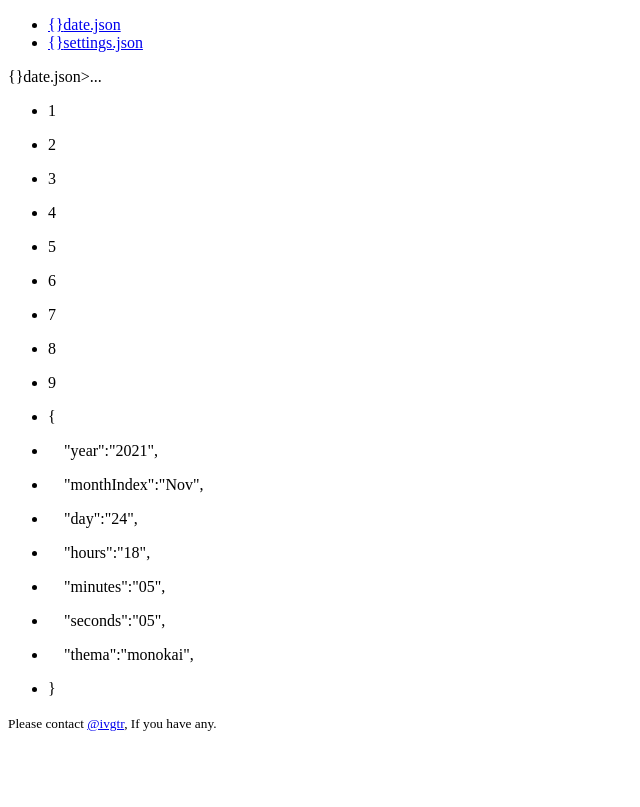
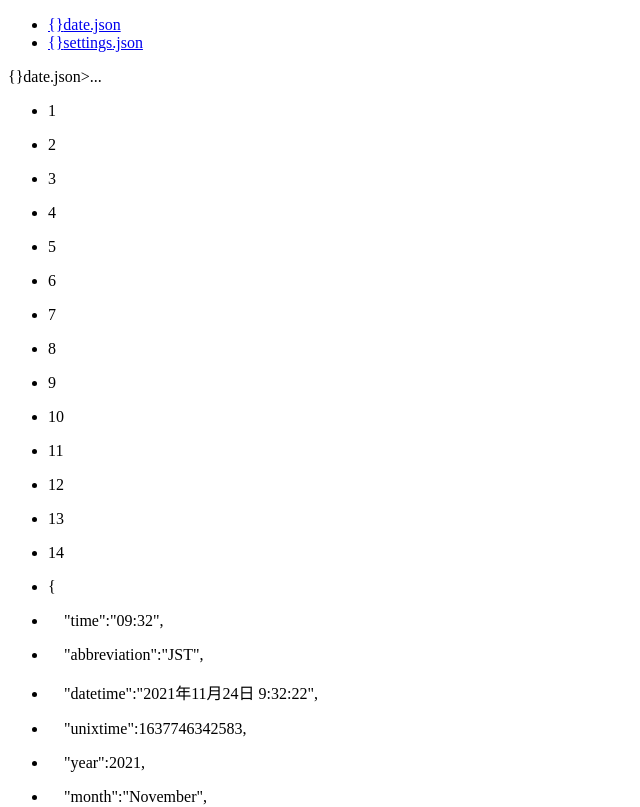
Before and after one commit to ivgtr/json-clock, a Next.js app: page /date in a window 1280 px wide. Shown: the top 807 px of the page, without its empty margins (0-640 px from the left). Built offline with nearby package versions, Linux system fonts and the light colour scheme.

Commit message:
:sparkles: add: 時計機能を追加（日本しか考えていない）

```diff
--- a/src/components/organisms/CodeBlock/index.tsx
+++ b/src/components/organisms/CodeBlock/index.tsx
@@ -1,33 +1,63 @@
 import classNames from "classnames";
 import React from "react";
 
+type JsonToken = {
+  id: number;
+  left: string;
+  center: string;
+  right: string | number;
+  indent: number;
+};
+
 interface Props {
-  lineLength: number;
+  jsonToken: JsonToken;
+  tokenLength: number;
+  index: number;
 }
 
-export const CodeBlock: React.VFC<Props> = ({ lineLength }) => {
-  return (
-    <ul>
-      {[...Array(lineLength)].map((_, i) => {
-        const lineNumber = i + 1;
+export const CodeBlock: React.VFC<Props> = React.memo(({ jsonToken, tokenLength, index }) => {
+  const isObjectKey = React.useMemo(
+    () => jsonToken.left !== "{" && jsonToken.left !== "}",
+    [jsonToken.left]
+  );
+  const isEndIndex = React.useMemo(() => index === tokenLength, [index, tokenLength]);
 
   return (
-          <li key={`line-${lineNumber}`} className={classNames("h-[18px]")}>
+    <li key={jsonToken.id} className={classNames("h-[18px]")}>
       <p
         className={classNames(
           "flex",
+          "gap-1",
           "w-full",
           "h-full",
-                "items-center",
-                "justify-center",
-                "bg-[#1E1E1E]"
+          "bg-[#1E1E1E]",
+          "text-xs",
+          "text-[#9E9E9E]"
+        )}
+        style={{ paddingLeft: `${jsonToken.indent * 16}px` }}
+      >
+        <span className={classNames(isObjectKey && "text-[#9cdcfe]")}>
+          {isObjectKey ? `"${jsonToken.left}"` : jsonToken.left}
+        </span>
+        {jsonToken.center.length > 0 && <span>{jsonToken.center}</span>}
+
+        {String(jsonToken.right).length > 0 && typeof jsonToken.right === "string" ? (
+          <span className={classNames("text-[#ce9178]")}>
+            {isObjectKey ? `"${jsonToken.right}"` : jsonToken.right}
+          </span>
+        ) : (
+          <span
+            className={classNames(
+              isObjectKey && typeof jsonToken.right === "number"
+                ? "text-[#b5cea8]"
+                : "text-[#569cd6]"
             )}
           >
-              <span className={classNames("block", "text-xs", "text-[#9E9E9E]")}>{lineNumber}</span>
+            {jsonToken.right}
+          </span>
+        )}
+        {isObjectKey && !isEndIndex && <span>{","}</span>}
       </p>
     </li>
   );
-      })}
-    </ul>
-  );
-};
+});
--- /dev/null
+++ b/src/components/organisms/JsonClock/index.tsx
@@ -0,0 +1,47 @@
+import React, { useCallback, useEffect, useRef, useState } from "react";
+import { getJsonTimeToken } from "../../../utils/getJsonTimeToken";
+import { CodeBlock } from "../CodeBlock";
+
+type JsonToken = {
+  id: number;
+  left: string;
+  center: string;
+  right: string | number;
+  indent: number;
+};
+
+interface Props {
+  defaultJsonClockTokens: JsonToken[];
+}
+
+export const JsonClock: React.VFC<Props> = ({ defaultJsonClockTokens }) => {
+  const refRequestAnimationFrame = useRef<ReturnType<typeof requestAnimationFrame>>();
+  const nowTime = Math.floor(Date.now());
+  const [jsonClockTokens, setJsonClockTokens] = useState<JsonToken[]>(defaultJsonClockTokens);
+  const tokenLength = React.useMemo(
+    () => defaultJsonClockTokens.length - 2,
+    [defaultJsonClockTokens]
+  );
+
+  const animate = useCallback(() => {
+    setJsonClockTokens(getJsonTimeToken(nowTime));
+    refRequestAnimationFrame.current = requestAnimationFrame(animate);
+  }, [nowTime]);
+
+  useEffect(() => {
+    refRequestAnimationFrame.current = requestAnimationFrame(animate);
+    return () => {
+      if (refRequestAnimationFrame.current) {
+        return cancelAnimationFrame(refRequestAnimationFrame.current);
+      }
+    };
+  }, [animate]);
+
+  return (
+    <ul>
+      {jsonClockTokens.map((item, index) => {
+        return <CodeBlock key={index} {...{ index, tokenLength }} jsonToken={item} />;
+      })}
+    </ul>
+  );
+};
--- a/src/pages/date/index.tsx
+++ b/src/pages/date/index.tsx
@@ -1,85 +1,24 @@
 import classNames from "classnames";
-import type { GetServerSideProps, NextPage } from "next";
+import type { NextPage } from "next";
 import Head from "next/head";
+import React from "react";
 import { CodeLines } from "../../components/organisms/CodeLines";
+import { JsonClock } from "../../components/organisms/JsonClock";
 import { DefaultLayout } from "../../layouts/DefaultLayout";
+import { getJsonTimeToken } from "../../utils/getJsonTimeToken";
 
-const clockInfo = [
-  {
-    id: 0,
-    left: "{",
-    center: "",
-    right: "",
-    indent: 0,
-  },
-  {
-    id: 1,
-    left: "year",
-    center: ":",
-    right: "2021",
-    indent: 1,
-  },
-  {
-    id: 2,
-    left: "monthIndex",
-    center: ":",
-    right: "Nov",
-    indent: 1,
-  },
-  {
-    id: 3,
-    left: "day",
-    center: ":",
-    right: "24",
-    indent: 1,
-  },
-  {
-    id: 4,
-    left: "hours",
-    center: ":",
-    right: "18",
-    indent: 1,
-  },
-  {
-    id: 5,
-    left: "minutes",
-    center: ":",
-    right: "05",
-    indent: 1,
-  },
-  {
-    id: 6,
-    left: "seconds",
-    center: ":",
-    right: "05",
-    indent: 1,
-  },
-  {
-    id: 7,
-    left: "thema",
-    center: ":",
-    right: "monokai",
-    indent: 1,
-  },
-  {
-    id: 8,
-    left: "}",
-    center: "",
-    right: "",
-    indent: 0,
-  },
-];
+const defaultClockInfo = getJsonTimeToken(0);
 
-export const getServerSideProps: GetServerSideProps = async () => {
-  console.log(new Date(Date.now() + (new Date().getTimezoneOffset() + 9 * 60) * 60 * 1000));
-
-  return {
-    props: {},
-  };
-};
+const Pankuzu: React.VFC = () => (
+  <p className={classNames("flex", "gap-2", "pl-3", "py-1", "text-[#9E9E9E]", "text-xs")}>
+    <span className={classNames("text-[#7A7A37]")}>{"{}"}</span>
+    <span>date.json</span>
+    <span>{">"}</span>
+    <span>...</span>
+  </p>
+);
 
 const DatePage: NextPage = () => {
-  console.log(new Date(Date.now() + (new Date().getTimezoneOffset() + 9 * 60) * 60 * 1000));
   return (
     <>
       <Head>
@@ -88,48 +27,14 @@ const DatePage: NextPage = () => {
 
       <DefaultLayout>
         <div className={classNames("w-full", "bg-[#1E1E1E]")}>
-          <p className={classNames("flex", "gap-2", "pl-3", "py-1", "text-[#9E9E9E]", "text-xs")}>
-            <span className={classNames("text-[#7A7A37]")}>{"{}"}</span>
-            <span>date.json</span>
-            <span>{">"}</span>
-            <span>...</span>
-          </p>
+          <Pankuzu />
         </div>
         <div className={classNames("flex", "w-full", "h-full", "bg-[#1E1E1E]")}>
           <div className={classNames("w-[66px]", "h-full", "bg-[#1E1E1E]")}>
-            <CodeLines lineLength={clockInfo.length} />
+            <CodeLines lineLength={defaultClockInfo.length} />
           </div>
           <div className={classNames("w-full", "h-full", "bg-[#1E1E1E]")}>
-            <ul>
-              {clockInfo.map((item) => {
-                const isObjectKey = item.left !== "{" && item.left !== "}";
-                return (
-                  <li key={item.id} className={classNames("h-[18px]")}>
-                    <p
-                      className={classNames(
-                        "flex",
-                        "gap-1",
-                        "w-full",
-                        "h-full",
-                        "bg-[#1E1E1E]",
-                        "text-xs",
-                        "text-[#9E9E9E]"
-                      )}
-                      style={{ paddingLeft: `${item.indent * 16}px` }}
-                    >
-                      <span className={classNames(isObjectKey && "text-[#9cdcfe]")}>
-                        {isObjectKey ? `"${item.left}"` : item.left}
-                      </span>
-                      <span>{item.center}</span>
-                      <span className={classNames(isObjectKey && "text-[#ce9178]")}>
-                        {isObjectKey ? `"${item.right}"` : item.right}
-                      </span>
-                      {isObjectKey && <span>{","}</span>}
-                    </p>
-                  </li>
-                );
-              })}
-            </ul>
+            <JsonClock defaultJsonClockTokens={defaultClockInfo} />
           </div>
         </div>
       </DefaultLayout>
--- /dev/null
+++ b/src/utils/getJsonTimeToken.ts
@@ -0,0 +1,129 @@
+const months = [
+  "January",
+  "February",
+  "March",
+  "April",
+  "May",
+  "June",
+  "July",
+  "August",
+  "September",
+  "October",
+  "November",
+  "December",
+];
+
+export const getJsonTimeToken = (unixtime: number) => {
+  const dateTime = new Date(unixtime);
+  const year = dateTime.getFullYear();
+  const hour = dateTime.getHours().toString().padStart(2, "0");
+  const minute = dateTime.getMinutes().toString().padStart(2, "0");
+
+  return [
+    {
+      id: 0,
+      left: "{",
+      center: "",
+      right: "",
+      indent: 0,
+    },
+    {
+      id: 1,
+      left: "time",
+      center: ":",
+      right: `${hour}:${minute}`,
+      indent: 1,
+    },
+    {
+      id: 2,
+      left: "abbreviation",
+      center: ":",
+      right: "JST",
+      indent: 1,
+    },
+    {
+      id: 3,
+      left: "datetime",
+      center: ":",
+      right: dateTime.toLocaleDateString("ja-JP", {
+        year: "numeric",
+        month: "long",
+        day: "numeric",
+        hour: "numeric",
+        minute: "numeric",
+        second: "numeric",
+      }),
+      indent: 1,
+    },
+    {
+      id: 4,
+      left: "unixtime",
+      center: ":",
+      right: unixtime,
+      indent: 1,
+    },
+    {
+      id: 5,
+      left: "year",
+      center: ":",
+      right: year,
+      indent: 1,
+    },
+    {
+      id: 6,
+      left: "month",
+      center: ":",
+      right: months[dateTime.getMonth()],
+      indent: 1,
+    },
+    {
+      id: 7,
+      left: "day",
+      center: ":",
+      right: dateTime.getDate(),
+      indent: 1,
+    },
+    {
+      id: 8,
+      left: "hour",
+      center: ":",
+      right: hour,
+      indent: 1,
+    },
+    {
+      id: 9,
+      left: "minute",
+      center: ":",
+      right: minute,
+      indent: 1,
+    },
+    {
+      id: 10,
+      left: "seconds",
+      center: ":",
+      right: "00",
+      indent: 1,
+    },
+    {
+      id: 11,
+      left: "timezone",
+      center: ":",
+      right: "Asia/Tokyo",
+      indent: 1,
+    },
+    {
+      id: 12,
+      left: "thema",
+      center: ":",
+      right: "monokai",
+      indent: 1,
+    },
+    {
+      id: 13,
+      left: "}",
+      center: "",
+      right: "",
+      indent: 0,
+    },
+  ];
+};
```
Also changed, not shown: src/pages/settings/index.tsx (+50 -14 lines), .eslintrc.js. Lines whose indentation alone changed are shown as unchanged.
